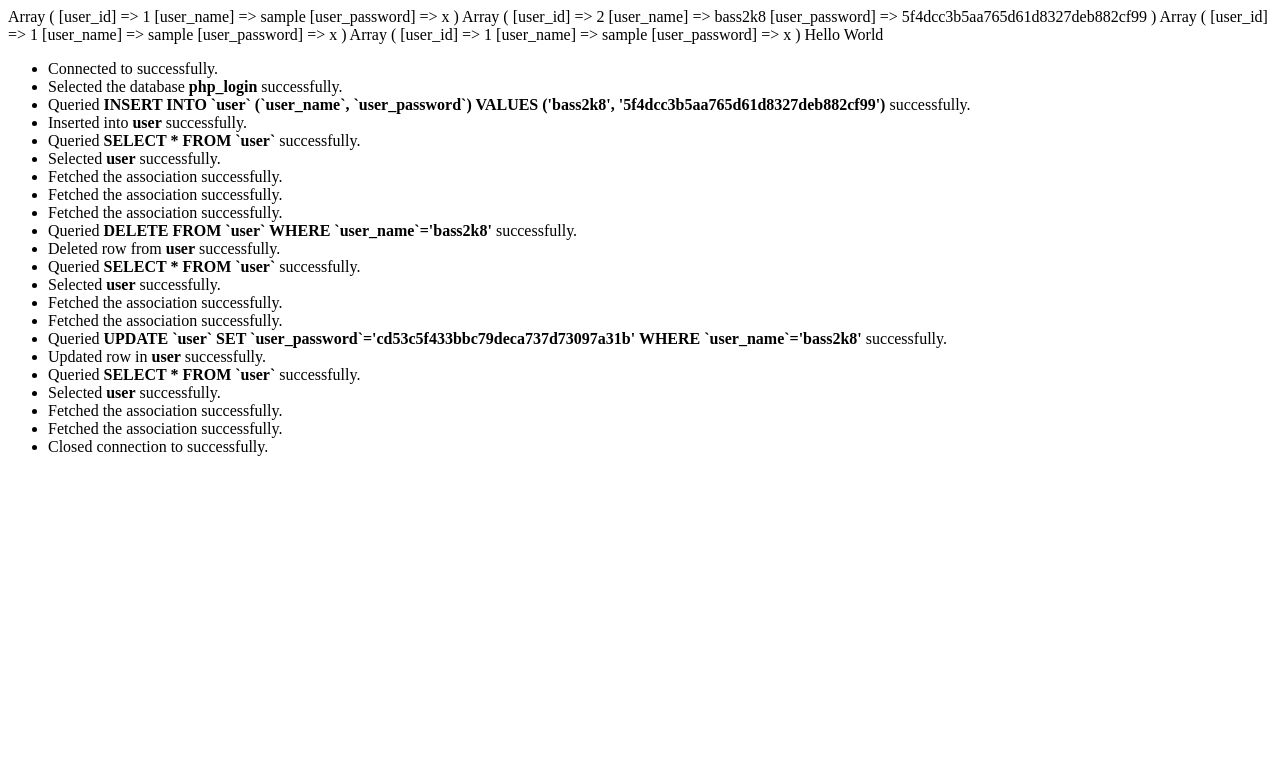
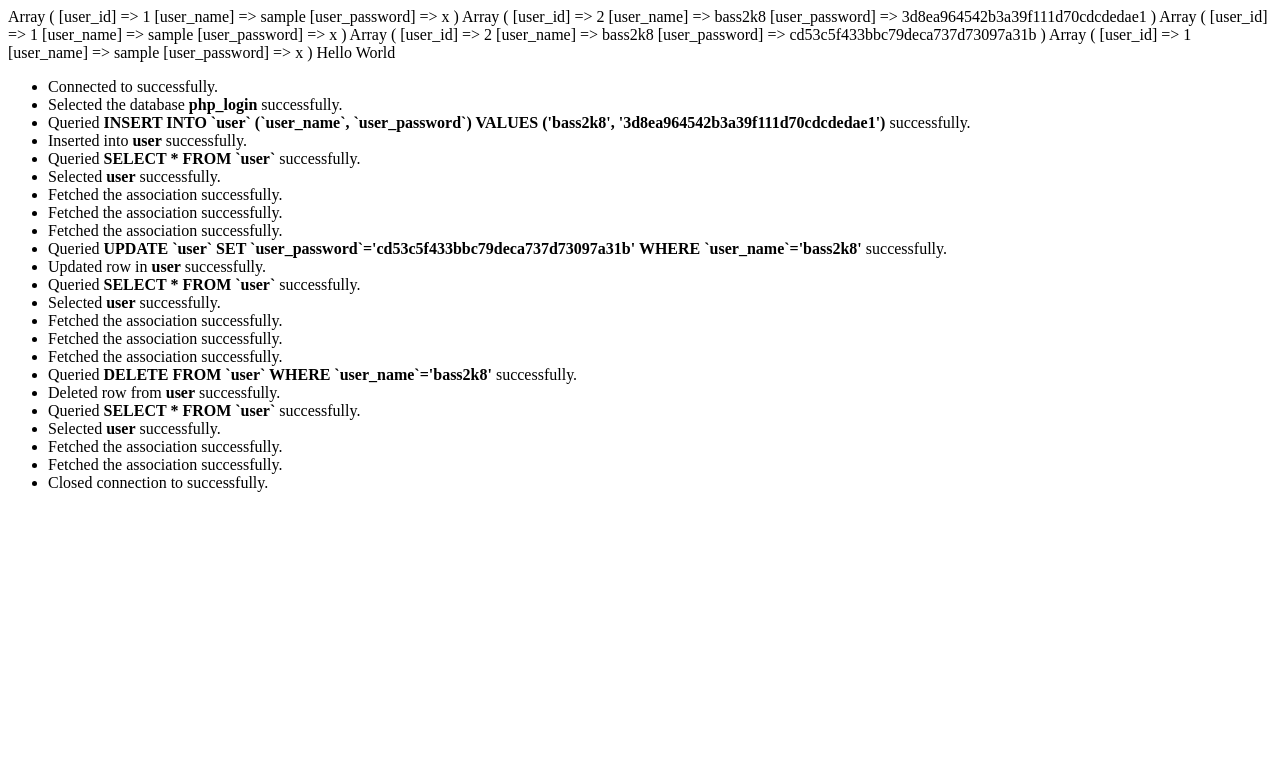
Before and after one commit to bass2k8/php_login, a PHP site: page / in a window 1280 px wide. Shown: the top 783 px of the page. Run offline with PHP 8.4, Linux system fonts and the light colour scheme; tables that the repository leaves empty hold one stand-in row (values such as "Sample post").

Commit message:
Merged arrays, updated to do list
Merged into_arr and values_arr into one array.

```diff
--- a/inc/db.inc.php
+++ b/inc/db.inc.php
@@ -130,28 +130,22 @@ Class Database {
 	}
 
 	// Insert a row into the specified table.
-	public function insertInto($table="", $into_arr=array(), $values_arr=array()){
+	public function insertInto($table="", $into_arr=array()){
 		$this->_tableSelected=false; // To prevent future errors with fetching Association.
-		$into=$values="";
+		$into_sql=$values_sql="";
 
 		// If both variables are arrays, continue.
-		if(is_array($into_arr) && is_array($values_arr)){
-			// If the count of both arrays match, continue.
-			if(count($into_arr, COUNT_RECURSIVE)==count($values_arr, COUNT_RECURSIVE)){
+		if(is_array($into_arr)){
 			// Go through into_arr array.
 			foreach($into_arr as $ia){
-					$into .= "`".$ia."`, ";
+				$into_sql .= "`".$ia[0]."`, ";
+				$values_sql .= "'".$ia[1]."', ";
 			}
-				$into=substr($into, 0, -2); // Remove trailing comma and white space.
-
-				// Go through values_arr array.
-				foreach($values_arr as $va){
-					$values .= "'".$va."', ";
-				}
-				$values=substr($values, 0, -2); // Remove trailing comma and white space.
+			$into_sql=substr($into_sql, 0, -2); // Remove comma and white space.
+			$values_sql=substr($values_sql, 0, -2); // Remove comma and white space.
 
 			// SQL statement.
-				$this->query("INSERT INTO `$table` ($into) VALUES ($values)");
+			$this->query("INSERT INTO `$table` ($into_sql) VALUES ($values_sql)");
 
 			// If there aren't any PDO errors, return true.
 			if(!$this->_PDOErrors()){
@@ -159,10 +153,6 @@ Class Database {
 				return true;
 			} else {
 				if($this->_logging) $this->_log->addToLog("Could not insert into <strong>".$table."</strong>.");
-					return false;
-				}
-			} else {
-				if($this->_logging) $this->_log->addToLog("Array count does not match.");
 				return false;
 			}
 		} else {
--- a/index.php
+++ b/index.php
@@ -4,23 +4,17 @@ require_once("inc/db.inc.php");
 
 $db = new Database("php_login", true);
 
-$into = array("user_name", "user_password");
-$values = array("bass2k8", md5("password"));
-$db->insertInto("user", $into, $values);
+/* TESTING insertInto() method. */
+$into = array(array("user_name", "bass2k8"),
+			  array("user_password", md5("ksdfmsdlkfmsdlkfm")));
+$db->insertInto("user", $into);
 
 $db->selectTable("user");
 while($row = $db->fetchAssociation()) {
 	print_r($row);
 }
 
-$where = array(array("user_name", "bass2k8"));
-$db->deleteFrom("user", $where);
-
-$db->selectTable("user");
-while($row = $db->fetchAssociation()) {
-	print_r($row);
-}
-
+/* TESTING updateTable() method. */
 $set = array(array("user_password", md5("asdmkasdmlkdm")));
 $where = array(array("user_name", "bass2k8"));
 $db->updateTable("user", $set, $where);
@@ -30,6 +24,15 @@ while($row = $db->fetchAssociation()) {
 	print_r($row);
 }
 
+/* TESTING deleteFrom() method. */
+$where = array(array("user_name", "bass2k8"));
+$db->deleteFrom("user", $where);
+
+$db->selectTable("user");
+while($row = $db->fetchAssociation()) {
+	print_r($row);
+}
+
 echo "Hello World";
 
 ?>
--- a/to do list.txt
+++ b/to do list.txt
@@ -11,4 +11,4 @@ WHAT TO DO
 	-> updateTable()
 ***-> Create method updateTable().***
 ***-> Finish method updateTable().***
--> For the insertInto() method, merge the into and values array into one array.
+***-> For the insertInto() method, merge the into and values array into one array.***
```
Lines whose indentation alone changed are shown as unchanged.
